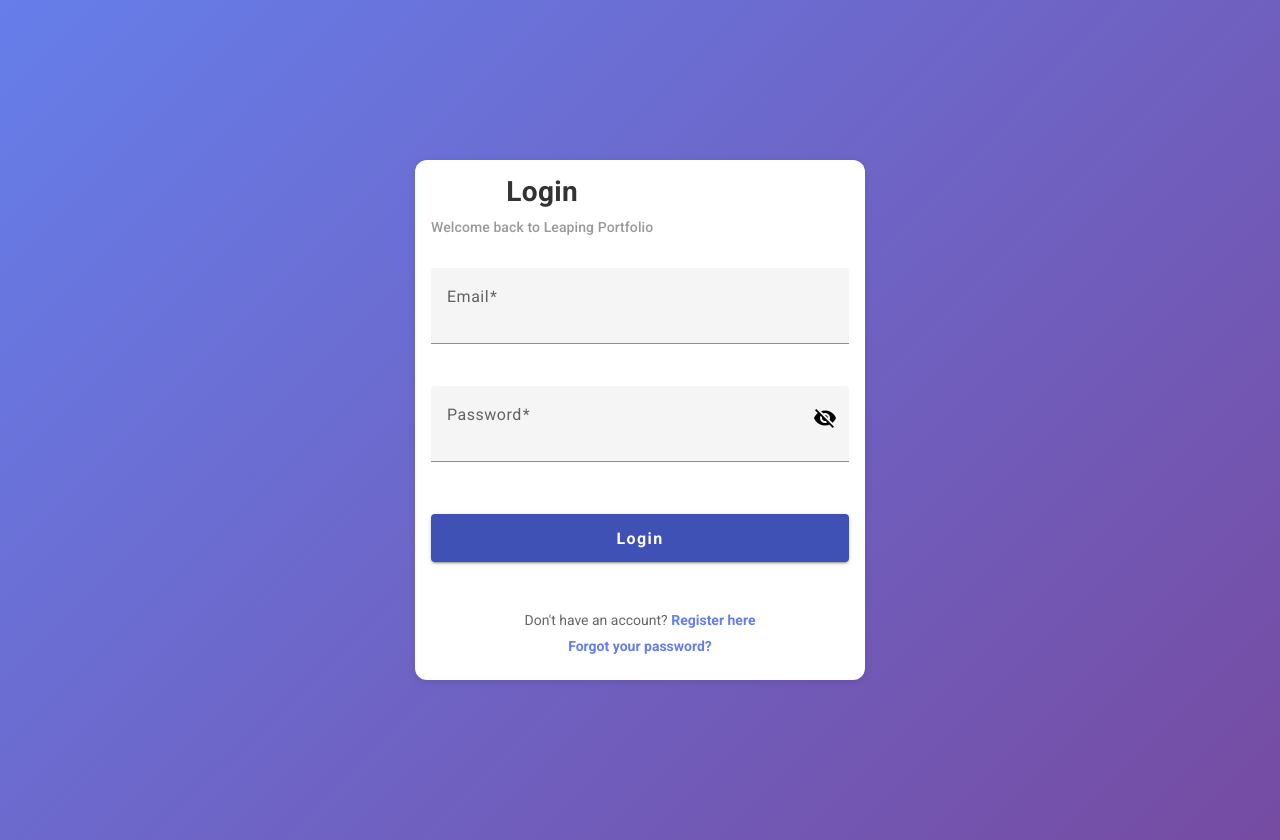
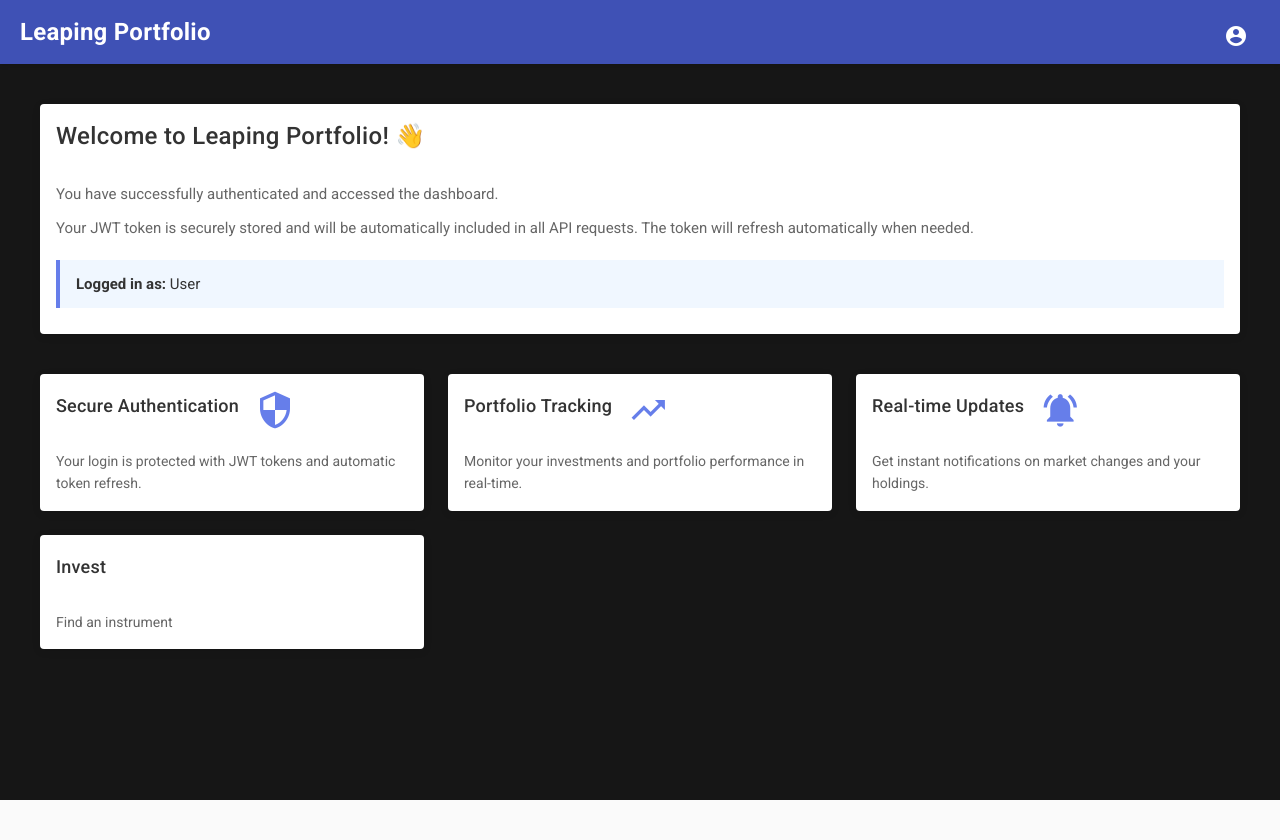
Before and after one commit to andrewoh365/TheLeaping-Project, an Angular app in the folder frontend/: page /dashboard in a window 1280 px wide. Before the commit this address led to /login. After the commit the page ends 800 px from the top, so only its background shows below. Built offline with nearby package versions, Linux system fonts and the light colour scheme.

Commit message:
invest component

```diff
--- a/frontend/src/app/app.routes.ts
+++ b/frontend/src/app/app.routes.ts
@@ -4,11 +4,12 @@ import { RegisterComponent } from './components/register/register.component';
 import { DashboardComponent } from './components/dashboard/dashboard.component';
 import { AuthGuard } from './guards/auth.guard';
 import { NoAuthGuard } from './guards/no-auth.guard';
+import { InvestComponent } from './components/invest/invest.component';
 
 export const routes: Routes = [
   {
     path: '',
-    redirectTo: '/dashboard',
+    redirectTo: '/invest',
     pathMatch: 'full'
   },
   {
@@ -23,8 +24,11 @@ export const routes: Routes = [
   },
   {
     path: 'dashboard',
-    component: DashboardComponent,
-    canActivate: [AuthGuard]
+    component: DashboardComponent
+  },
+  {
+    path: 'invest',
+    component: InvestComponent
   },
   {
     path: '**',
--- a/frontend/src/app/components/dashboard/dashboard.component.html
+++ b/frontend/src/app/components/dashboard/dashboard.component.html
@@ -65,6 +65,17 @@
           Get instant notifications on market changes and your holdings.
         </mat-card-content>
       </mat-card>
+
+      <mat-card class="feature-card" (click)="navigateToInvest()">
+        <mat-card-header>
+          <mat-icon class="feature-icon">invest-instrument</mat-icon>
+          <mat-card-title>Invest</mat-card-title>
+        </mat-card-header>
+        <mat-card-content>
+          Find an instrument
+        </mat-card-content>
+
+      </mat-card>
     </div>
   </div>
 </div>
--- a/frontend/src/app/components/dashboard/dashboard.component.scss
+++ b/frontend/src/app/components/dashboard/dashboard.component.scss
@@ -2,7 +2,7 @@
   display: flex;
   flex-direction: column;
   min-height: 100vh;
-  background-color: #f5f5f5;
+  background-color: #161616;
 }
 
 .toolbar {
--- a/frontend/src/app/components/dashboard/dashboard.component.ts
+++ b/frontend/src/app/components/dashboard/dashboard.component.ts
@@ -35,6 +35,10 @@ export class DashboardComponent implements OnInit, OnDestroy {
     private router: Router
   ) {}
 
+  navigateToInvest(): void {
+    this.router.navigate(['/invest']);
+  }
+
   ngOnInit(): void {
     this.authService.currentUser$
       .pipe(takeUntil(this.destroy$))
--- /dev/null
+++ b/frontend/src/app/components/invest/invest.component.html
@@ -0,0 +1,2 @@
+<h2>Invest Page</h2>
+<p>Here you can find various investment instruments to invest in.</p>
--- a/frontend/src/app/guards/auth.guard.ts
+++ b/frontend/src/app/guards/auth.guard.ts
@@ -15,12 +15,19 @@ export class AuthGuard implements CanActivate {
     route: ActivatedRouteSnapshot,
     state: RouterStateSnapshot
   ): boolean {
-    if (this.authService.isAuthenticated()) {
-      return true;
-    }
+    // return this.authService.isAuthenticated();
+    return true;
+  }
 
-    // Not logged in, redirect to login page with return URL
-    this.router.navigate(['/login'], { queryParams: { returnUrl: state.url } });
-    return false;
-  }
+
+
+  // boolean {
+  //   if (this.authService.isAuthenticated()) {
+  //     return true;
+  //   }
+
+  //   // Not logged in, redirect to login page with return URL
+  //   this.router.navigate(['/login'], { queryParams: { returnUrl: state.url } });
+  //   return false;
+  // }
 }
```
Also changed, not shown: frontend/src/app/components/invest/invest.component.ts (added, +12 -0 lines), frontend/src/app/components/invest/invest.component.scss (added).
